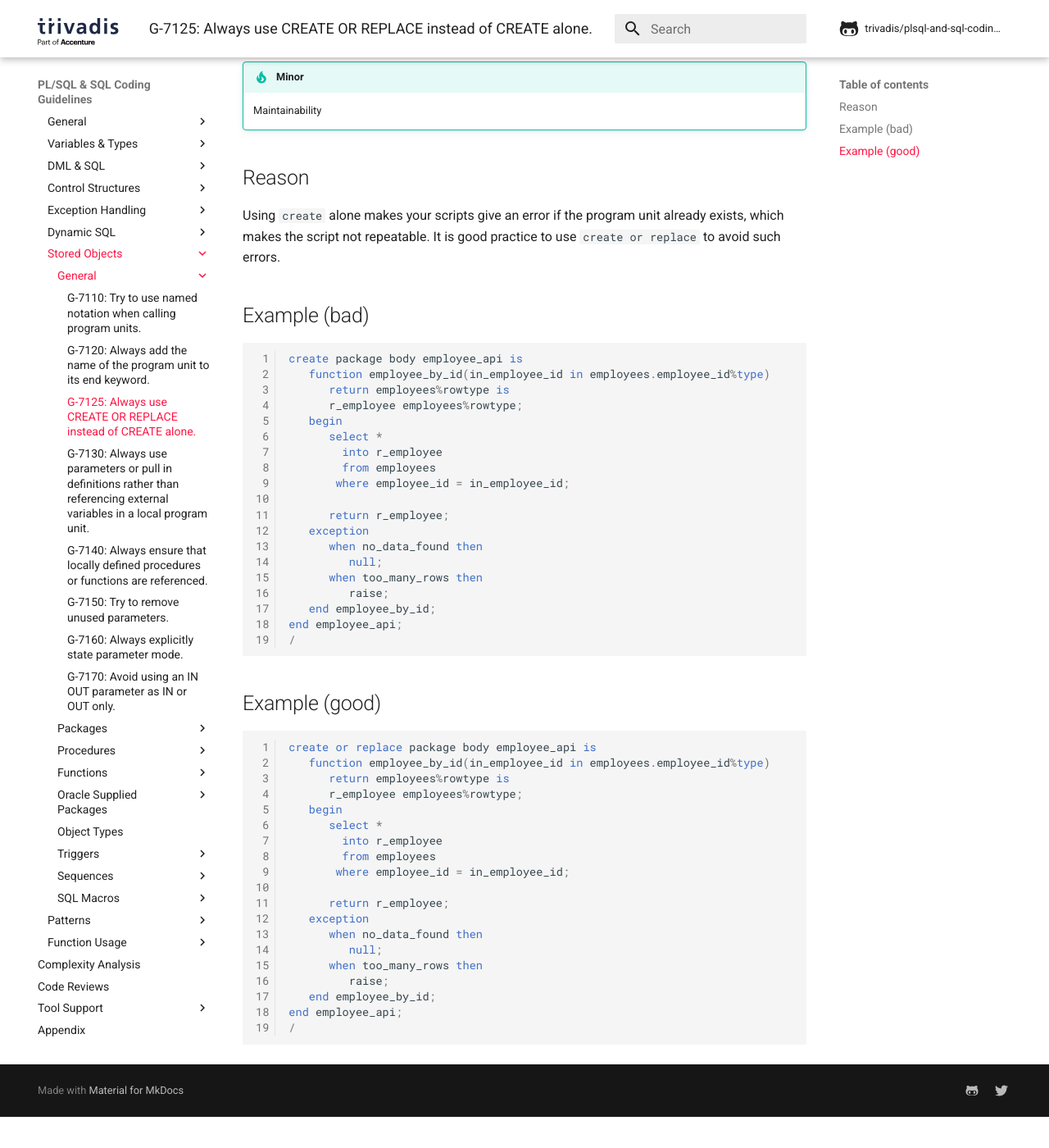
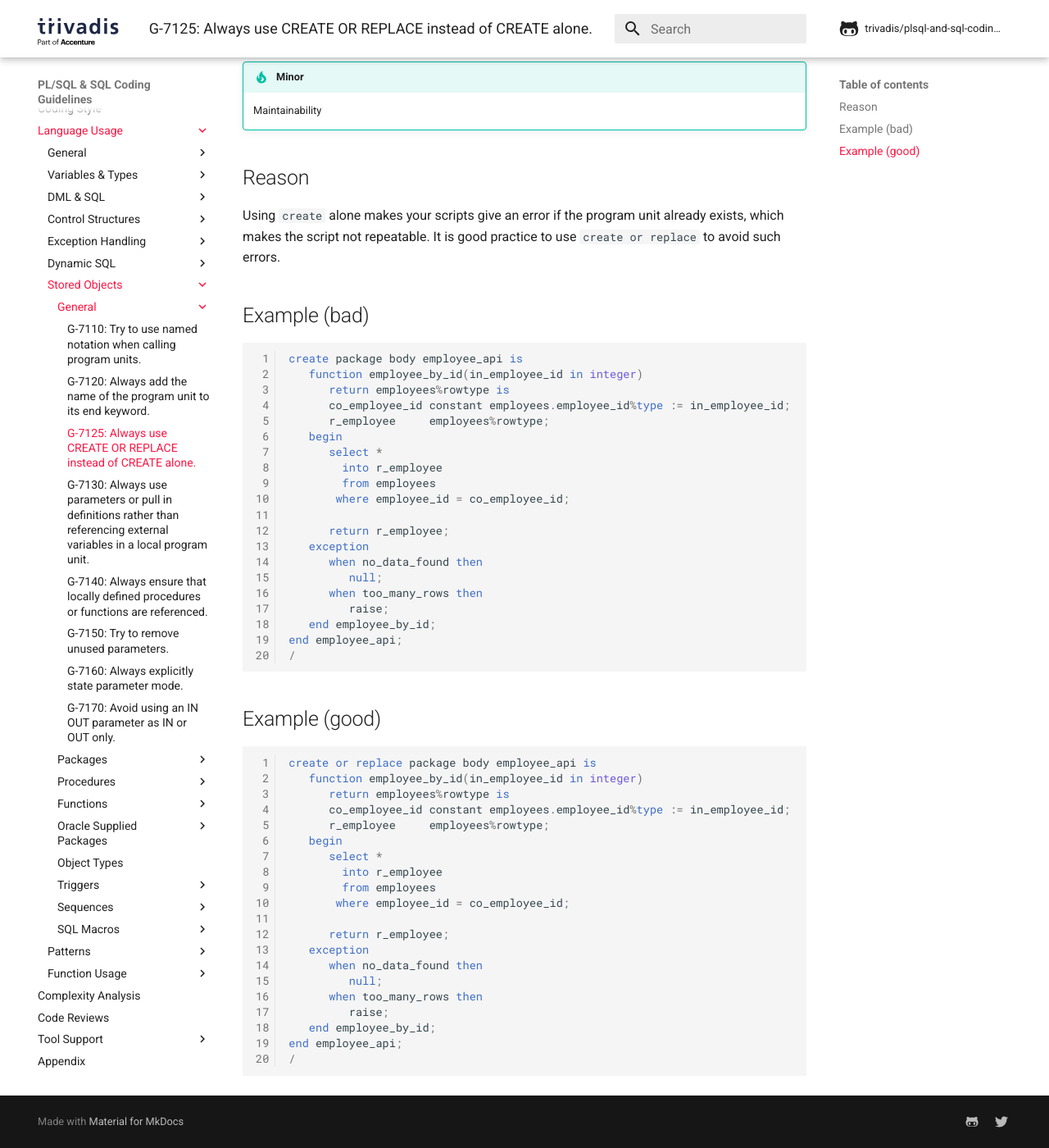
Before and after one commit to Trivadis/plsql-and-sql-coding-guidelines, an MkDocs documentation site: the page built from docs/4-language-usage/7-stored-objects/1-general/g-7125.md, in a window 1280 px wide and 1400 px high, scrolled down 168 px. Shown: the whole window at 82% size. Built offline with MkDocs 1.6.1 and Material for MkDocs 9.7.7, drawn with Linux system fonts in a browser that asks for light colours; comment, search, counter and statistics services are not loaded; the version menu is left out; before the commit the page ends 1530 px from its top, so only the background shows below that.

Commit message:
Fix violations of G-8310

````diff
--- a/docs/4-language-usage/7-stored-objects/1-general/g-7125.md
+++ b/docs/4-language-usage/7-stored-objects/1-general/g-7125.md
@@ -11,14 +11,15 @@
 
 ``` sql
 create package body employee_api is
-   function employee_by_id(in_employee_id in employees.employee_id%type)
+   function employee_by_id(in_employee_id in integer)
       return employees%rowtype is
-      r_employee employees%rowtype;
+      co_employee_id constant employees.employee_id%type := in_employee_id;
+      r_employee     employees%rowtype;
    begin
       select *
         into r_employee
         from employees
-       where employee_id = in_employee_id;
+       where employee_id = co_employee_id;
 
       return r_employee;
    exception
@@ -35,14 +36,15 @@
 
 ``` sql
 create or replace package body employee_api is
-   function employee_by_id(in_employee_id in employees.employee_id%type)
+   function employee_by_id(in_employee_id in integer)
       return employees%rowtype is
-      r_employee employees%rowtype;
+      co_employee_id constant employees.employee_id%type := in_employee_id;
+      r_employee     employees%rowtype;
    begin
       select *
         into r_employee
         from employees
-       where employee_id = in_employee_id;
+       where employee_id = co_employee_id;
 
       return r_employee;
    exception
````
